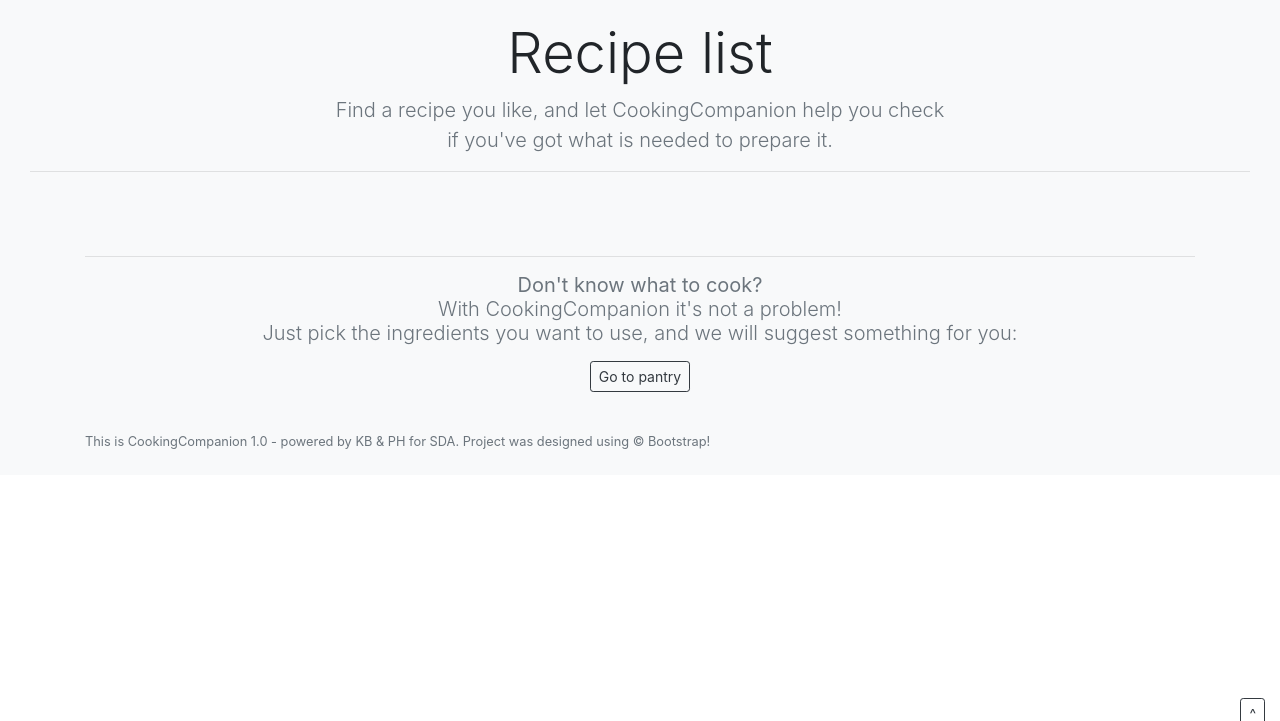
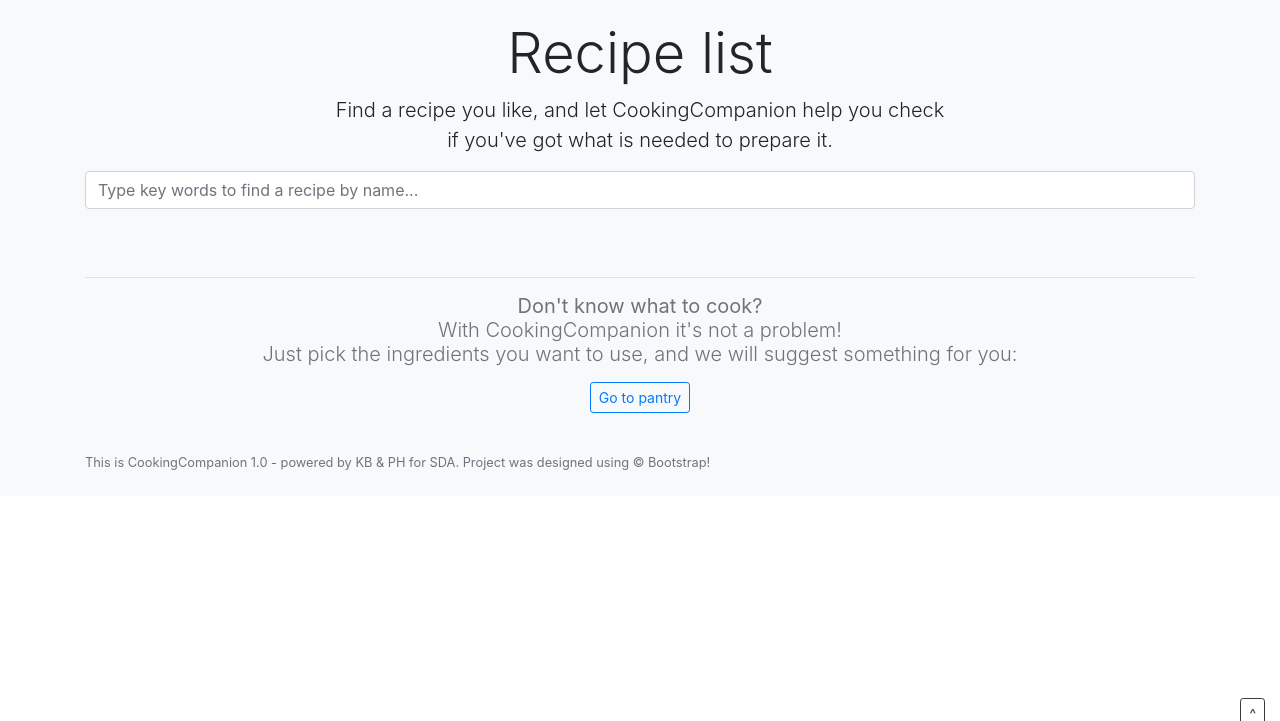
Before and after one commit to Piotrhow/CookingCompanion, a Django app: page /recipes/recipe-list/ in a window 1280 px wide. Shown: the part 61-782 px from the top of the page. Run offline with Django 4.2, Linux system fonts and the light colour scheme; data that the repository does not hold is empty; some libraries are stand-ins or nearby versions.

Commit message:
Dodanie opcji wyszukiwania przepisów

```diff
--- a/recipes/templates/recipes/recipe_list.html
+++ b/recipes/templates/recipes/recipe_list.html
@@ -4,19 +4,39 @@
 {% block recipe_list %}
 
 <section class="py-2 text-center bg-light container-fluid">
-    <div class="row py-lg-2">
+    <div class="row py-lg-2 g-2">
         <div class="col-12 mx-auto">
             <h1 class="display-4">Recipe list</h1>
-            <p class="lead text-muted">Find a recipe you like, and let CookingCompanion help you check
+            <p class="lead">Find a recipe you like, and let CookingCompanion help you check
             <br>if you've got what is needed to prepare it. <br></p>
-            <hr>
 <!--        <i>NOTE TO SELF: tu doddać pasek z wyszukiwaniem?</i>-->
+            <div class="container">
+              <div class="input-group rounded" >
+                  <form method="GET"
+                        class="form-inline-center"
+                        style="margin-left: auto; margin-right: auto; width: 100%"
+                        >
+                      {% if search_input %}
+                        <input type="search"
+                           class="form-control rounded"
+                           placeholder="{{search_input}}..."
+                           name="search_input"/>
+                      <p class="lead text-muted"> You are looking for: "{{ search_input }}" ...</p>
+                      {% else %}
+                      <input type="search"
+                           class="form-control rounded"
+                           placeholder="Type key words to find a recipe by name..."
+                           name="search_input"/>
+                      {% endif %}
+                  </form>
+              </div>
+            </div>
         </div>
     </div>
 </section>
 
 
-<div class="album py-3 bg-light">
+<div class="album py-3 bg-light" >
     <div class="container">
         <div class="row row-cols-1 row-cols-sm-2 row-cols-md-3 g-3">
         <!--DISPLAY RECIPE LIST IN LOOP-->
@@ -31,18 +51,17 @@
                              style="cursor: pointer">
                     </a>
                     <div class="card-body">
-                        <p class="lead text-muted"><b>{{ recipe.name }}</b></p>
+                        <p class="lead" name="{{ recipe.name }}"><b>{{ recipe.name }}</b></p>
                     </div>
-                </div>
+                </div><br>
             </div>
         {% endfor %}
     </div>
-    </div>
+</div>
 </div>
 
-
 <!--FOOTER WITH REDIRECTING TO THE PANTRY VIEW-->
-<footer class="py-1 text-center bg-light container">
+<div class="py-1 text-center bg-light container">
     <hr>
     <h5 class="lead text-muted">
         <div class="fw-light">
@@ -50,9 +69,10 @@
                     With CookingCompanion it's not a problem!<br>
                     Just pick the ingredients you want to use, and we will suggest something for you:</p>
                     <a href="{% url 'core:pantry-detail-form' %}">
-                        <button type="button" class="btn btn-sm btn-outline-dark">Go to pantry</button></a>
+                        <button type="button" class="btn btn-sm btn-outline-primary">Go to pantry</button></a>
         </div>
     </h5>
-</footer>
+</div>
+
 
 {% endblock %}
--- a/recipes/urls.py
+++ b/recipes/urls.py
@@ -5,7 +5,7 @@ from recipes import views
 app_name = 'recipes'
 
 urlpatterns = [
-    path('recipe-list/', views.RecipeListView.as_view(), name='recipe-list'),
+    path('recipe-list/', views.recipe_list, name='recipe-list'),
     path('recipe/<int:id>/', views.recipe_detail, name='recipe-detail'),
     path('recipe-check/<int:id>', views.recipe_check, name='recipe-check'),
     path('pantry_subtract/<int:id>', views.pantry_subtraction, name='pantry-subtract'),
--- a/recipes/views.py
+++ b/recipes/views.py
@@ -10,6 +10,36 @@ from recipes.models import Ingredient, Recipe, RecipeIngredient
 
 class RecipeListView(ListView):
     model = Recipe
+
+def recipe_list(request):
+    recipes = Recipe.objects.all()
+    search_input = request.GET.get("search_input")
+
+    if search_input:
+        # search_input = request.POST.get("search_input")  # pobieranie od usera
+        recipes_filter = Recipe.objects.filter(name__contains=search_input)
+        res = render(
+            request,
+            'recipes/recipe_list.html',
+            context={
+                'recipe_list': recipes_filter,
+                'search_input': search_input,
+            }
+        )
+        res.set_cookie("search_input", search_input)
+        print(search_input)
+        return res
+
+    res = render(
+        request,
+        'recipes/recipe_list.html',
+        context={
+            'recipe_list': recipes,
+        }
+    )
+    res.delete_cookie("search_input")
+
+    return res
 
 
 def recipe_detail(request, id):
```
